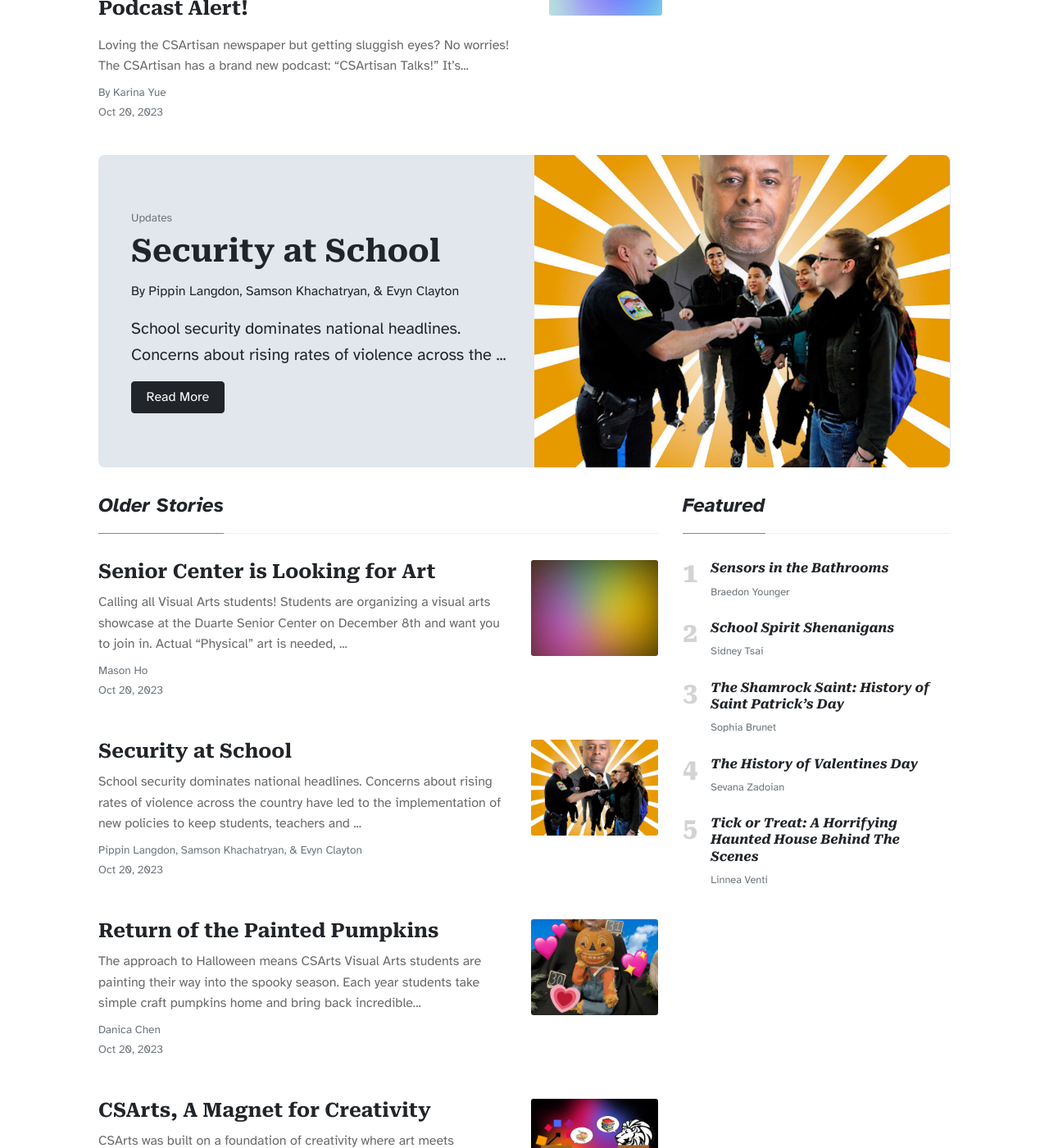
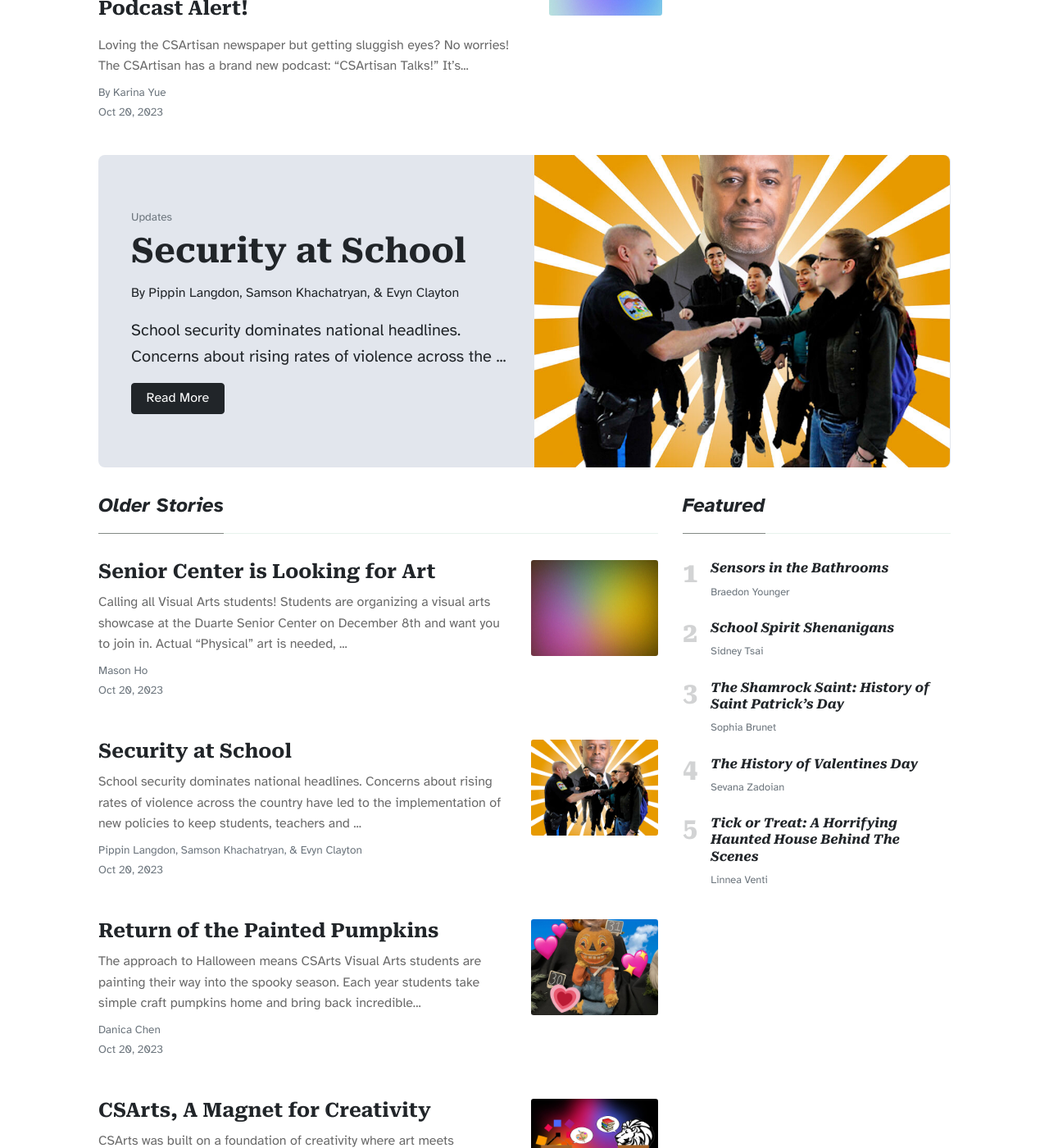
Before and after one commit to csartisan/csartisan.github.io, a Jekyll site: the page built from index.html, in a window 1280 px wide and 1400 px high, scrolled down 459 px. Shown: the whole window at 82% size. Built offline with Jekyll 4.4.1, drawn with Linux system fonts in a browser that asks for light colours; nearby versions of some CDN libraries; the list of posts is cut into pages by our own code.

Commit message:
update Jumbotron headline font size

```diff
--- a/assets/css/theme.css
+++ b/assets/css/theme.css
@@ -301,7 +301,7 @@ a.text-dark:hover {
 	}
     .jumbotron-home h1 {
         font-family: "Roboto Serif",Times,"Times New Roman",serif;
-        font-size: 2.4rem;
+        font-size: 2.6rem;
         font-weight: 700;
         line-height: 1.1;
     }
```
